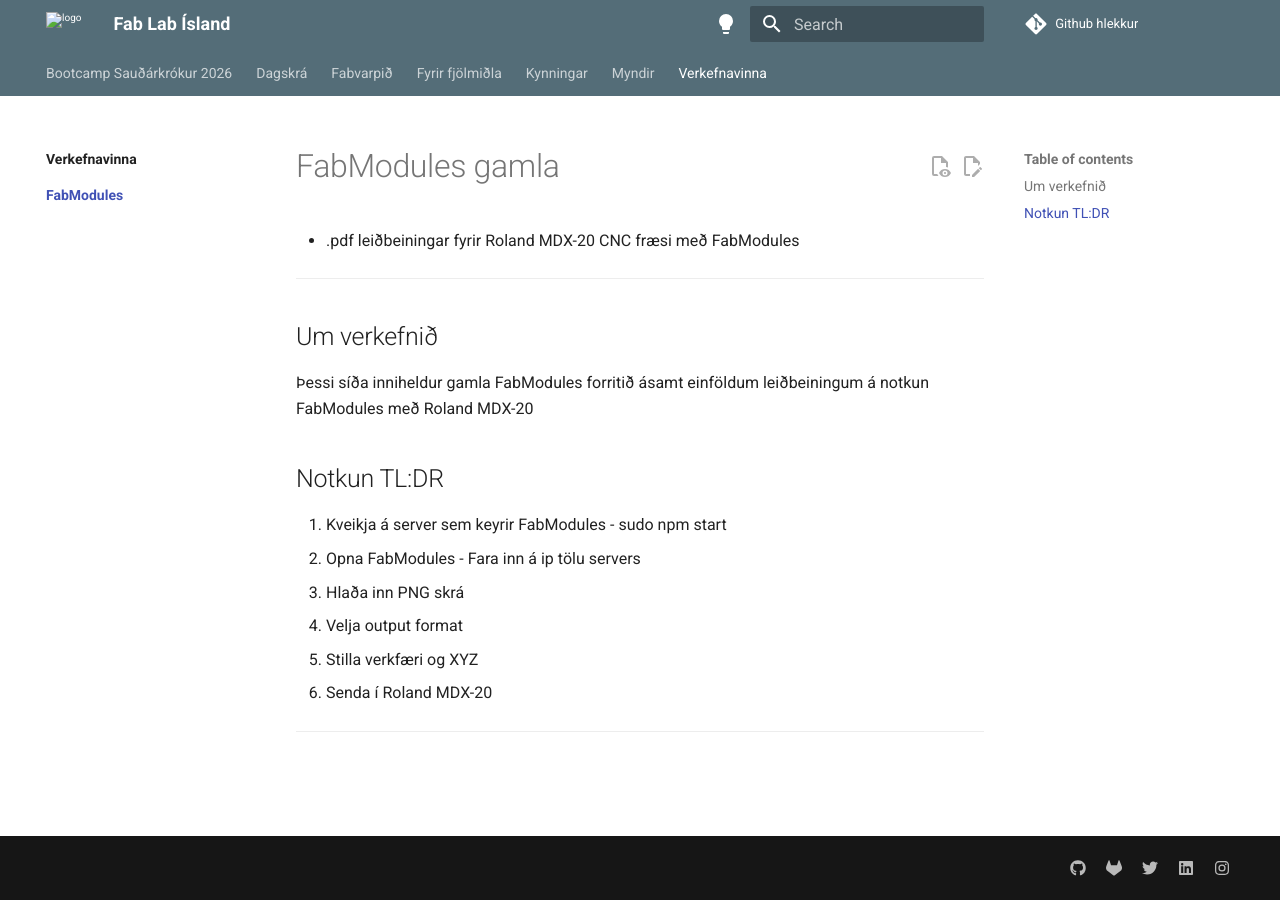
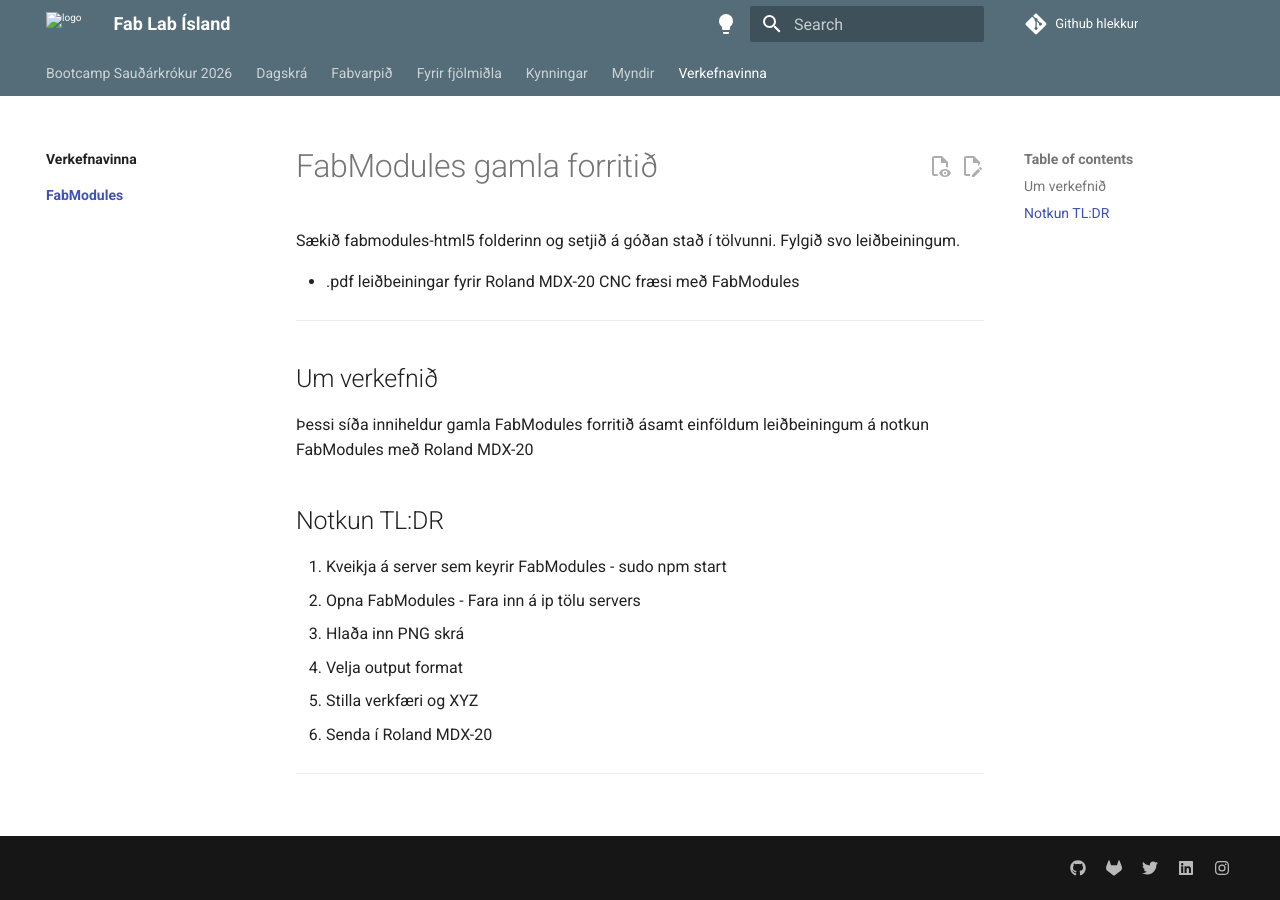
Before and after one commit to Fab-Lab-Island/fli-bootcamp-2026, an MkDocs documentation site: the page built from docs/verkefnavinna/FabModules/README.md, in a window 1280 px wide. Built offline with MkDocs 1.6.1 and Material for MkDocs 9.7.7, drawn with Linux system fonts in a browser that asks for light colours; comment, search, counter and statistics services are not loaded.

Commit message:
Gamla FabModules forritid

```diff
--- a/docs/verkefnavinna/FabModules/README.md
+++ b/docs/verkefnavinna/FabModules/README.md
@@ -1,4 +1,6 @@
-# FabModules gamla
+# FabModules gamla forritið
+
+Sækið fabmodules-html5 folderinn og setjið á góðan stað í tölvunni. Fylgið svo leiðbeiningum.
 
 + .pdf leiðbeiningar fyrir Roland MDX-20 CNC fræsi með FabModules
 
```
